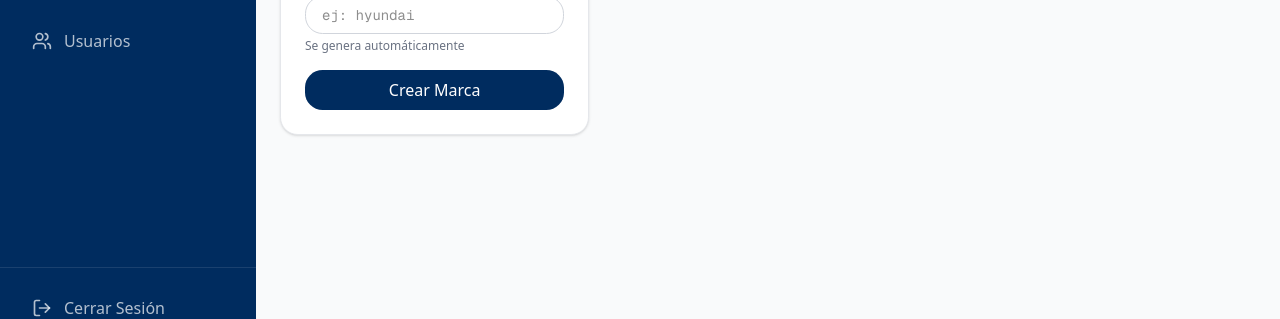
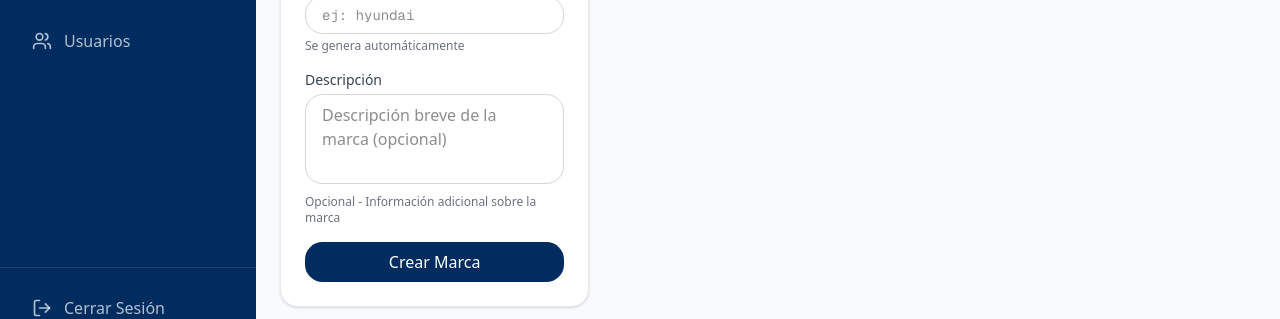
Before and after one commit to Doarmfando/Catalogo, a Next.js app: page /admin/marcas in a window 1280 px wide. Shown: the part 452-771 px from the top of the page. Built offline with nearby package versions, Linux system fonts and the light colour scheme; no server answers; the database is empty.

Commit message:
description en marcas/admin

```diff
--- a/src/features/admin-brands/components/brand-form.tsx
+++ b/src/features/admin-brands/components/brand-form.tsx
@@ -10,6 +10,7 @@ interface BrandData {
   name: string;
   logo_url?: string;
   slug?: string;
+  description?: string;
 }
 
 interface BrandFormProps {
@@ -32,6 +33,7 @@ export function BrandForm({ initialData, mode = "create" }: BrandFormProps) {
   const router = useRouter();
   const [name, setName] = useState("");
   const [slug, setSlug] = useState("");
+  const [description, setDescription] = useState("");
   const [logoUrl, setLogoUrl] = useState("");
   const [logoFile, setLogoFile] = useState<File | null>(null);
   const [logoPreview, setLogoPreview] = useState<string | null>(null);
@@ -42,6 +44,7 @@ export function BrandForm({ initialData, mode = "create" }: BrandFormProps) {
     if (initialData) {
       setName(initialData.name || "");
       setSlug(initialData.slug || "");
+      setDescription(initialData.description || "");
       setLogoUrl(initialData.logo_url || "");
       if (initialData.logo_url) {
         setLogoPreview(initialData.logo_url);
@@ -100,6 +103,7 @@ export function BrandForm({ initialData, mode = "create" }: BrandFormProps) {
       const brandData = {
         name: name.trim(),
         slug: slug.trim(),
+        description: description.trim() || null,
         logo_url: finalLogoUrl || null,
       };
 
@@ -127,6 +131,7 @@ export function BrandForm({ initialData, mode = "create" }: BrandFormProps) {
       if (mode === "create") {
         setName("");
         setSlug("");
+        setDescription("");
         setLogoFile(null);
         setLogoPreview(null);
         setLogoUrl("");
@@ -221,6 +226,23 @@ export function BrandForm({ initialData, mode = "create" }: BrandFormProps) {
           </p>
         </div>
 
+        {/* Description */}
+        <div>
+          <label className="block text-sm font-medium text-gray-700 mb-1">
+            Descripción
+          </label>
+          <textarea
+            value={description}
+            onChange={(e) => setDescription(e.target.value)}
+            rows={3}
+            className="w-full px-4 py-2 border border-gray-300 rounded-lg focus:ring-2 focus:ring-[#002C5F] focus:border-transparent outline-none resize-none"
+            placeholder="Descripción breve de la marca (opcional)"
+          />
+          <p className="mt-1 text-xs text-gray-500">
+            Opcional - Información adicional sobre la marca
+          </p>
+        </div>
+
         {/* Submit */}
         <button
           type="submit"
```
